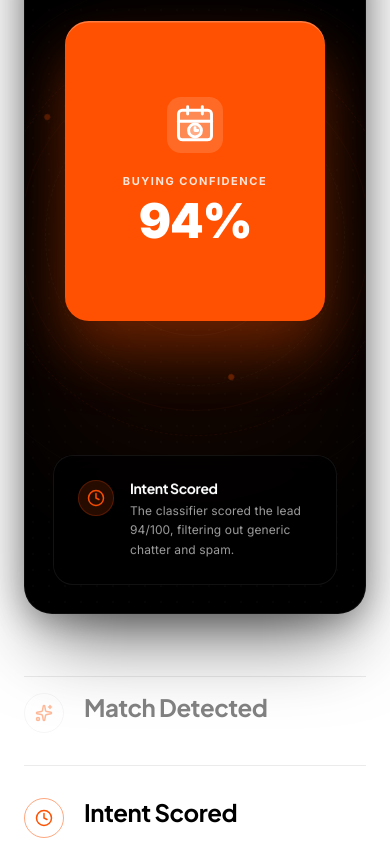
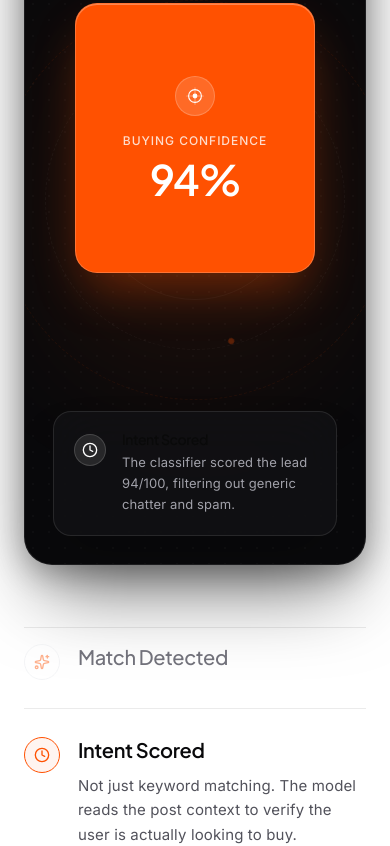
Before and after one commit to abhishekreal7/buyerwatch, a Next.js app: page / in a window 390 px wide. Shown: the part 9800-10646 px from the top of the page. Built offline with nearby package versions, Linux system fonts and the light colour scheme.

Commit message:
style: overhaul StickyFeatureScroll typography, metric cards, and vector line art

```diff
--- a/src/app/page.tsx
+++ b/src/app/page.tsx
@@ -1100,7 +1100,7 @@ export default function LandingPage() {
                 { icon: ApprovalQueueIcon, title: 'Approval Queue', body: 'Nothing posts without you clicking approve first. Full control, every time.' },
                 { icon: DailyDigestIcon, title: 'Daily Digest', body: 'One morning summary of every match, already scored and ready to review.' },
                 { icon: InsightsHubIcon, title: 'Insights Hub', body: "Get clear reports on activity, progress, and bottlenecks—instantly." },
-                { icon: ConfidenceEngineIcon, title: 'Confidence Engine', body: 'AI intent scoring evaluates every post (0–100) to filter out noise and surface high-converting buyer leads instantly.' },
+                { icon: ConfidenceEngineIcon, title: 'Confidence Engine', body: 'AI intent scoring filters noise to auto-post high-confidence matches.' },
               ].map(({ icon: Icon, title, body }, i) => (
                 <motion.div
                   key={i}
--- a/src/components/StickyFeatureScroll.tsx
+++ b/src/components/StickyFeatureScroll.tsx
@@ -4,51 +4,35 @@ import React, { useState, useEffect } from 'react'
 import { motion, AnimatePresence } from 'framer-motion'
 import { Sparkles, Clock, Workflow, Quote } from 'lucide-react'
 
-// Custom high-fidelity vector icons for the Orange Metric Showcase Card
-const HandDiamondIcon = () => (
-  <svg width="44" height="44" viewBox="0 0 24 24" fill="none" stroke="white" strokeWidth="1.6" strokeLinecap="round" strokeLinejoin="round">
-    {/* Diamond shape */}
-    <path d="M12 3 L19 8 L12 16 L5 8 Z" fill="rgba(255,255,255,0.2)" />
-    <path d="M12 3v13M5 8h14" />
-    {/* Hand supporting diamond */}
-    <path d="M2 17h6c1.1 0 2 .9 2 2v2" />
-    <path d="M10 18c2 0 3-3.5 6-3.5s2 1.5 2 3v2c0 1.1-.9 2-2 2h-6" />
-    {/* Sparkle */}
-    <path d="M20.5 4l.5.8.5-.8-.5-.8z" fill="white" stroke="none" />
+// Sleek vector line-art icons for the Orange Metric Showcase Card
+const DetectionSpeedIcon = () => (
+  <svg width="22" height="22" viewBox="0 0 24 24" fill="none" stroke="white" strokeWidth="1.2" strokeLinecap="round" strokeLinejoin="round">
+    <circle cx="12" cy="12" r="9" />
+    <polyline points="12 6 12 12 16 14" />
   </svg>
 )
 
-const ClockCalendarIcon = () => (
-  <svg width="44" height="44" viewBox="0 0 24 24" fill="none" stroke="white" strokeWidth="1.6" strokeLinecap="round" strokeLinejoin="round">
-    <rect x="3" y="4" width="18" height="16" rx="2" fill="rgba(255,255,255,0.2)" />
-    <line x1="16" y1="2" x2="16" y2="6" />
-    <line x1="8" y1="2" x2="8" y2="6" />
-    <line x1="3" y1="10" x2="21" y2="10" />
-    <circle cx="12" cy="15" r="3.5" fill="rgba(255,255,255,0.3)" />
-    <polyline points="12 13.5 12 15 13.5 15" />
+const IntentScoreIcon = () => (
+  <svg width="22" height="22" viewBox="0 0 24 24" fill="none" stroke="white" strokeWidth="1.2" strokeLinecap="round" strokeLinejoin="round">
+    <path d="M12 3v18M3 12h18" opacity="0.35" />
+    <circle cx="12" cy="12" r="7" />
+    <circle cx="12" cy="12" r="2" fill="white" />
   </svg>
 )
 
-const WorkflowIcon = () => (
-  <svg width="44" height="44" viewBox="0 0 24 24" fill="none" stroke="white" strokeWidth="1.6" strokeLinecap="round" strokeLinejoin="round">
-    <rect x="3" y="3" width="6" height="6" rx="1.5" fill="rgba(255,255,255,0.2)" />
-    <rect x="15" y="3" width="6" height="6" rx="1.5" />
-    <rect x="9" y="15" width="6" height="6" rx="1.5" fill="rgba(255,255,255,0.2)" />
-    <path d="M6 9v3a1 1 0 0 0 1 1h2M18 9v3a1 1 0 0 1-1 1h-2M12 15v-2" />
+const DraftTimeIcon = () => (
+  <svg width="22" height="22" viewBox="0 0 24 24" fill="none" stroke="white" strokeWidth="1.2" strokeLinecap="round" strokeLinejoin="round">
+    <path d="M14 2H6a2 2 0 0 0-2 2v16a2 2 0 0 0 2 2h12a2 2 0 0 0 2-2V8z" />
+    <polyline points="14 2 14 8 20 8" />
+    <line x1="8" y1="13" x2="14" y2="13" />
+    <line x1="8" y1="17" x2="12" y2="17" />
   </svg>
 )
 
-const DocumentSparkleIcon = () => (
-  <svg width="44" height="44" viewBox="0 0 24 24" fill="none" stroke="white" strokeWidth="1.6" strokeLinecap="round" strokeLinejoin="round">
-    {/* Document outline */}
-    <path d="M15 2H6a2 2 0 0 0-2 2v16a2 2 0 0 0 2 2h12a2 2 0 0 0 2-2V7z" fill="rgba(255,255,255,0.2)" />
-    <polyline points="14 2 14 7 20 7" />
-    {/* Text lines */}
-    <line x1="8" y1="12" x2="16" y2="12" />
-    <line x1="8" y1="16" x2="16" y2="16" />
-    {/* Sparkle star at top-right */}
-    <path d="M20 3.5l.8.8.8-.8-.8-.8z" fill="white" stroke="none" />
-    <path d="M21.6 4.3l-.8-.8.8-.8.8.8z" fill="white" stroke="none" />
+const ReplyRateIcon = () => (
+  <svg width="22" height="22" viewBox="0 0 24 24" fill="none" stroke="white" strokeWidth="1.2" strokeLinecap="round" strokeLinejoin="round">
+    <polyline points="22 7 13.5 15.5 8.5 10.5 2 17" />
+    <polyline points="16 7 22 7 22 13" />
   </svg>
 )
 
@@ -61,7 +45,7 @@ const features = [
     leftTitle: 'TIME TO DETECT',
     leftMetric: '< 9 min',
     leftDescription: 'A post asking for cold email alternatives was detected and flagged in under 9 minutes.',
-    metricIcon: HandDiamondIcon
+    metricIcon: DetectionSpeedIcon
   },
   {
     id: 1,
@@ -71,7 +55,7 @@ const features = [
     leftTitle: 'BUYING CONFIDENCE',
     leftMetric: '94%',
     leftDescription: 'The classifier scored the lead 94/100, filtering out generic chatter and spam.',
-    metricIcon: ClockCalendarIcon
+    metricIcon: IntentScoreIcon
   },
   {
     id: 2,
@@ -81,7 +65,7 @@ const features = [
     leftTitle: 'DRAFT TIME',
     leftMetric: '< 60s',
     leftDescription: 'A customized, helpful reply is drafted immediately without using generic templates.',
-    metricIcon: WorkflowIcon
+    metricIcon: DraftTimeIcon
   },
   {
     id: 3,
@@ -91,7 +75,7 @@ const features = [
     leftTitle: 'REPLY RATE',
     leftMetric: '18%',
     leftDescription: 'Warm replies to active searchers convert at 18%, compared to less than 1% for cold outreach.',
-    metricIcon: DocumentSparkleIcon
+    metricIcon: ReplyRateIcon
   }
 ]
 
@@ -110,66 +94,60 @@ export const StickyFeatureScroll = () => {
       <div className="max-w-[1200px] mx-auto px-6 lg:px-8">
         <div className="flex flex-col lg:flex-row gap-[62px] items-start">
 
-          {/* Left Column: Premium Mockup Showcase Column (Sticky) */}
+          {/* Left Column: Premium Showcase Showcase Column (Sticky) */}
           <div className="w-full lg:w-[48%] lg:sticky top-[10vh] flex justify-center">
-            <div className="relative w-full max-w-[460px] min-h-[757px] rounded-[28px] overflow-hidden flex flex-col items-center justify-between p-7" style={{
-              backgroundColor: '#000000',
-              border: '1px solid rgba(255, 255, 255, 0.05)',
+            <div className="relative w-full max-w-[460px] min-h-[730px] rounded-[28px] overflow-hidden flex flex-col items-center justify-between p-7" style={{
+              backgroundColor: '#09090B',
+              border: '1px solid rgba(255, 255, 255, 0.08)',
               boxShadow: '0 40px 80px -20px rgba(0,0,0,0.6), 0 8px 32px rgba(0,0,0,0.3)'
             }}>
               {/* Dot matrix background grid */}
-              <div className="absolute inset-0 opacity-[0.02] pointer-events-none z-0" style={{
+              <div className="absolute inset-0 opacity-[0.025] pointer-events-none z-0" style={{
                 backgroundImage: 'radial-gradient(circle, white 1px, transparent 1px)',
                 backgroundSize: '16px 16px'
               }} />
 
               {/* Radial orange glow aura */}
               <div className="absolute inset-0 pointer-events-none z-0" style={{
-                background: 'radial-gradient(circle at 50% 55%, rgba(255, 81, 1, 0.12) 0%, transparent 65%)',
-                filter: 'blur(35px)'
+                background: 'radial-gradient(circle at 50% 50%, rgba(255, 81, 1, 0.12) 0%, transparent 65%)',
+                filter: 'blur(40px)'
               }} />
 
               {/* Orbit track background concentric circular rings */}
               <div className="absolute inset-0 flex items-center justify-center pointer-events-none overflow-hidden z-0">
-                <div className="absolute w-[200px] h-[200px] rounded-full border border-white/[0.03]" />
-                <div className="absolute w-[300px] h-[300px] rounded-full border border-dashed border-white/[0.03]" />
-                <div className="absolute w-[400px] h-[400px] rounded-full border border-dashed border-[#FF5101]/[0.06]" />
-                <div className="absolute w-[520px] h-[520px] rounded-full border border-white/[0.015]" />
-                <div className="absolute w-[350px] h-[350px] rounded-full border border-[#FF5101]/[0.04]" />
+                <div className="absolute w-[200px] h-[200px] rounded-full border border-white/[0.04]" />
+                <div className="absolute w-[300px] h-[300px] rounded-full border border-dashed border-white/[0.04]" />
+                <div className="absolute w-[400px] h-[400px] rounded-full border border-dashed border-[#FF5101]/[0.08]" />
 
                 {/* Micro-nodes on the circular rings */}
                 <div className="absolute w-[300px] h-[300px] rounded-full pointer-events-none animate-[spin_80s_linear_infinite]">
                   <div className="absolute top-[14.6%] left-[14.6%] w-1.5 h-1.5 rounded-full bg-white/20" />
                   <div className="absolute bottom-[14.6%] right-[14.6%] w-1.5 h-1.5 rounded-full bg-[#FF5101]/30" />
                 </div>
-                <div className="absolute w-[400px] h-[400px] rounded-full pointer-events-none animate-[spin_120s_linear_infinite_reverse]">
-                  <div className="absolute top-[50%] right-[-3px] -translate-y-1/2 w-1.5 h-1.5 rounded-full bg-white/10" />
-                  <div className="absolute top-[8.5%] left-[25%] w-1.5 h-1.5 rounded-full bg-[#FF5101]/25" />
-                </div>
               </div>
 
               {/* Center orange card */}
-              <div className="flex-1 flex items-center justify-center w-full relative z-10">
+              <div className="flex-1 flex items-center justify-center w-full relative z-10 my-4">
                 <AnimatePresence mode="wait">
                   <motion.div
                     key={`orange-${activeIndex}`}
-                    initial={{ y: 15, opacity: 0, scale: 0.94 }}
+                    initial={{ y: 12, opacity: 0, scale: 0.95 }}
                     animate={{ y: 0, opacity: 1, scale: 1 }}
-                    exit={{ y: -15, opacity: 0, scale: 0.94 }}
-                    transition={{ duration: 0.4, ease: [0.16, 1, 0.3, 1] }}
-                    className="w-[260px] h-[300px] rounded-[24px] p-8 flex flex-col items-center justify-center text-center relative z-20"
+                    exit={{ y: -12, opacity: 0, scale: 0.95 }}
+                    transition={{ duration: 0.35, ease: [0.16, 1, 0.3, 1] }}
+                    className="w-[240px] h-[270px] rounded-[22px] p-6 flex flex-col items-center justify-center text-center relative z-20 border border-white/20"
                     style={{
                       backgroundColor: '#FF5101',
-                      boxShadow: '0 30px 60px rgba(255, 81, 1, 0.35), inset 0 1.5px 0 rgba(255,255,255,0.25)'
+                      boxShadow: '0 25px 50px -12px rgba(255, 81, 1, 0.38), inset 0 1px 0 rgba(255,255,255,0.3)'
                     }}
                   >
-                    <div className="w-14 h-14 rounded-[14px] bg-white/15 flex items-center justify-center mb-5">
+                    <div className="w-10 h-10 rounded-full bg-white/15 border border-white/20 flex items-center justify-center mb-4">
                       {React.createElement(features[activeIndex].metricIcon)}
                     </div>
-                    <div className="text-[11px] font-bold tracking-[0.14em] uppercase mb-2" style={{ color: 'rgba(255, 255, 255, 0.85)' }}>
+                    <div className="text-[12px] font-medium tracking-[0.08em] uppercase mb-2 text-white/80" style={{ fontFamily: 'var(--font-inter)' }}>
                       {features[activeIndex].leftTitle}
                     </div>
-                    <div className="text-[48px] font-black tracking-tight leading-none" style={{ color: '#FFFFFF' }}>
+                    <div className="text-[42px] font-semibold tracking-[-0.03em] leading-none text-white" style={{ fontFamily: 'var(--font-jakarta), var(--font-inter), sans-serif' }}>
                       {features[activeIndex].leftMetric}
                     </div>
                   </motion.div>
@@ -181,21 +159,21 @@ export const StickyFeatureScroll = () => {
                 <AnimatePresence mode="wait">
                   <motion.div
                     key={`dark-${activeIndex}`}
-                    initial={{ y: 25, opacity: 0 }}
+                    initial={{ y: 16, opacity: 0 }}
                     animate={{ y: 0, opacity: 1 }}
-                    exit={{ y: -25, opacity: 0 }}
-                    transition={{ duration: 0.45, ease: [0.16, 1, 0.3, 1] }}
-                    className="w-full max-w-[360px] bg-black/70 backdrop-blur-md rounded-[20px] p-6 border border-white/[0.08] flex gap-4"
-                    style={{ minHeight: '130px' }}
+                    exit={{ y: -16, opacity: 0 }}
+                    transition={{ duration: 0.35, ease: [0.16, 1, 0.3, 1] }}
+                    className="w-full max-w-[380px] bg-[#111113]/90 backdrop-blur-xl rounded-[18px] p-5 border border-white/10 shadow-2xl flex items-start gap-4 text-left"
+                    style={{ minHeight: '110px' }}
                   >
-                    <div className="w-9 h-9 rounded-full bg-[#FF5101]/15 border border-[#FF5101]/25 flex items-center justify-center flex-shrink-0 text-[#FF5101]">
-                      {React.createElement(features[activeIndex].icon, { className: "w-4.5 h-4.5" })}
+                    <div className="w-8 h-8 rounded-full bg-white/10 border border-white/15 flex items-center justify-center flex-shrink-0 text-white mt-0.5">
+                      {React.createElement(features[activeIndex].icon, { className: "w-4 h-4" })}
                     </div>
-                    <div className="flex-1 flex flex-col justify-center text-left">
-                      <h5 className="text-[14px] font-bold mb-1" style={{ color: '#FFFFFF' }}>
+                    <div className="flex-1 min-w-0">
+                      <h5 className="text-[14px] font-medium text-white tracking-tight mb-1" style={{ fontFamily: 'var(--font-jakarta), var(--font-inter), sans-serif' }}>
                         {features[activeIndex].title}
                       </h5>
-                      <p className="text-[12px] leading-relaxed" style={{ color: '#A0A0A0' }}>
+                      <p className="text-[13px] text-[#A1A1AA] leading-relaxed font-normal" style={{ fontFamily: 'var(--font-inter)' }}>
                         {features[activeIndex].leftDescription}
                       </p>
                     </div>
@@ -206,7 +184,7 @@ export const StickyFeatureScroll = () => {
           </div>
 
           {/* Right Column: Features list with divider lines and custom accordion layout */}
-          <div className="w-full lg:flex-1 flex flex-col border-t border-black/[0.08] pt-4 gap-8">
+          <div className="w-full lg:flex-1 flex flex-col border-t border-black/[0.08] pt-4 gap-7">
             {features.map((feature, index) => {
               const isActive = activeIndex === index
               const Icon = feature.icon
@@ -215,31 +193,33 @@ export const StickyFeatureScroll = () => {
                 <div
                   key={feature.id}
                   onClick={() => setActiveIndex(index)}
-                  className="group relative pb-8 border-b border-black/[0.08] cursor-pointer text-left transition-colors duration-300"
+                  className="group relative pb-7 border-b border-black/[0.08] cursor-pointer text-left transition-colors duration-300"
                 >
-                  <div className="flex items-start gap-5">
+                  <div className="flex items-start gap-4.5">
                     {/* Circle-wrapped icon wrapper */}
                     <div
-                      className="w-10 h-10 rounded-full flex items-center justify-center flex-shrink-0 transition-all duration-300"
+                      className="w-9 h-9 rounded-full flex items-center justify-center flex-shrink-0 transition-all duration-300"
                       style={{
-                        border: isActive ? '1px solid rgba(255, 81, 1, 0.5)' : '1px solid rgba(0, 0, 0, 0.1)',
+                        border: isActive ? '1px solid #FF5101' : '1px solid #E5E7EB',
+                        backgroundColor: isActive ? '#FFF4F0' : '#FFFFFF',
                         color: '#FF5101',
-                        opacity: isActive ? 1 : 0.4,
+                        opacity: isActive ? 1 : 0.45,
                       }}
                     >
-                      <Icon className="w-4.5 h-4.5" />
+                      <Icon className="w-4 h-4" />
                     </div>
 
                     {/* Accordion Text block */}
                     <div className="flex-1 min-w-0">
                       <h4
-                        className="font-bold transition-colors duration-300"
+                        className="transition-colors duration-300"
                         style={{
                           fontFamily: 'var(--font-jakarta), var(--font-inter), sans-serif',
-                          fontSize: '24px',
+                          fontWeight: isActive ? 600 : 500,
+                          fontSize: '20px',
                           letterSpacing: '-0.02em',
-                          color: isActive ? '#000000' : '#808080',
-                          lineHeight: '1.2'
+                          color: isActive ? '#09090B' : '#71717A',
+                          lineHeight: '1.25'
                         }}
                       >
                         {feature.title}
@@ -249,21 +229,21 @@ export const StickyFeatureScroll = () => {
                         {isActive && (
                           <motion.div
                             initial={{ height: 0, opacity: 0, marginTop: 0 }}
-                            animate={{ height: 'auto', opacity: 1, marginTop: 16 }}
+                            animate={{ height: 'auto', opacity: 1, marginTop: 12 }}
                             exit={{ height: 0, opacity: 0, marginTop: 0 }}
                             transition={{ duration: 0.35, ease: [0.16, 1, 0.3, 1] }}
                             className="overflow-hidden"
                           >
-                            <p className="text-[16px] leading-relaxed text-[#4B5563] max-w-[540px]">
+                            <p className="text-[15px] leading-relaxed text-[#52525B] max-w-[540px]" style={{ fontFamily: 'var(--font-inter)' }}>
                               {feature.description}
                             </p>
 
                             {/* Horizontal Progress bar indicator */}
-                            <div className="relative h-[2px] w-[140px] bg-black/10 mt-6 rounded-full overflow-hidden">
+                            <div className="relative h-[2px] w-[140px] bg-black/10 mt-5 rounded-full overflow-hidden">
                               <motion.div
                                 initial={{ width: '0%' }}
                                 animate={{ width: '100%' }}
-                                key={activeIndex} // restarts transition on tab switch
+                                key={activeIndex}
                                 transition={{ duration: 6, ease: 'linear' }}
                                 className="absolute left-0 top-0 h-full bg-[#FF5101]"
                               />
```
Also changed, not shown: src/components/CustomFeatureIcons.tsx (+18 -39 lines).
